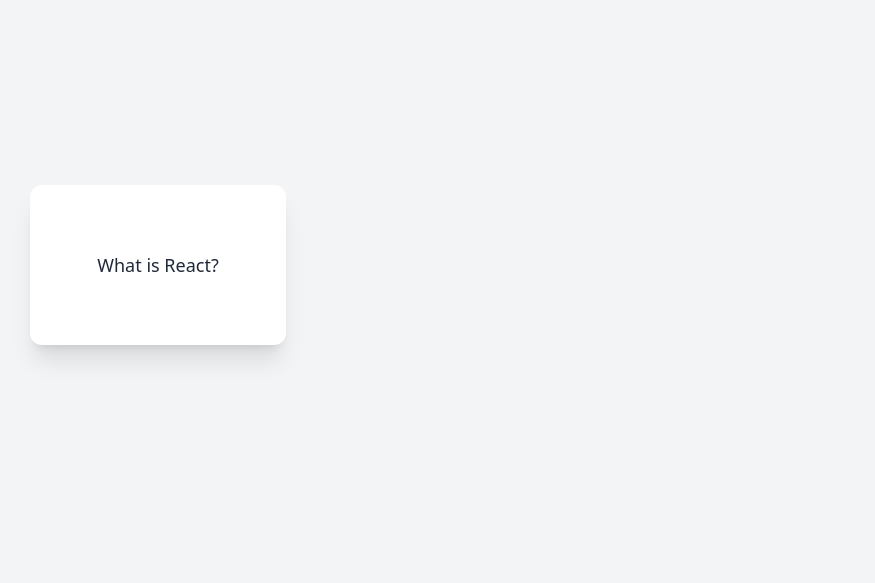
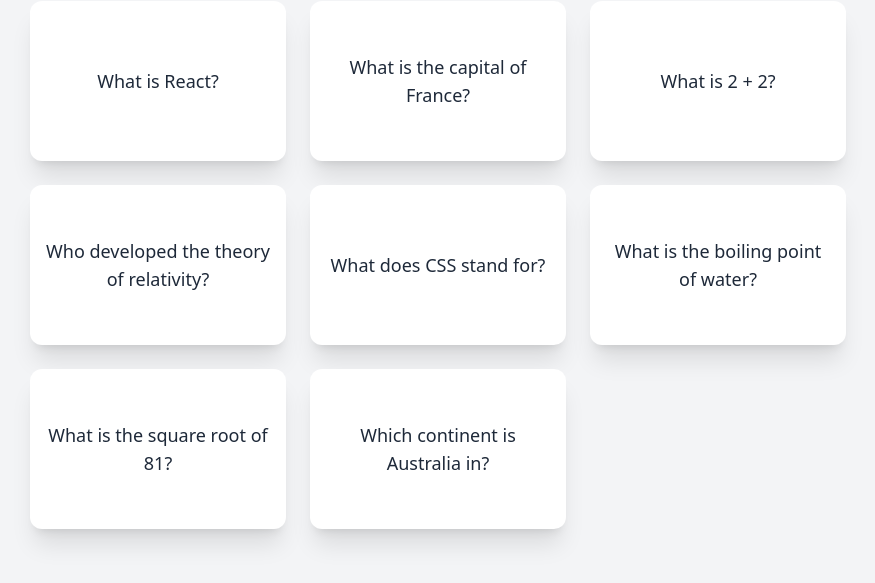
Before and after one commit to PraneethBunny123/All-App, a React (Vite) app: page / in a window 1280 px wide. Shown: the part 135-718 px from the top of the page, without its empty margins (202-1077 px from the left). Built offline with nearby package versions, Linux system fonts and the light colour scheme.

Commit message:
changed the static data to render few more questions

```diff
--- a/src/project-apps/QuizApp/QUESTIONS.js
+++ b/src/project-apps/QuizApp/QUESTIONS.js
@@ -1,2 +1,50 @@
-export const QUESTIONS = [{ id: 1, question: "What is React?", answer: "A JS library for building UIs" }
-]
+export const QUESTIONS = [
+  {
+    id: 1,
+    question: "What is React?",
+    answer: "A JS library for building UIs",
+    category: "Programming"
+  },
+  {
+    id: 2,
+    question: "What is the capital of France?",
+    answer: "Paris",
+    category: "Geography"
+  },
+  {
+    id: 3,
+    question: "What is 2 + 2?",
+    answer: "4",
+    category: "Math"
+  },
+  {
+    id: 4,
+    question: "Who developed the theory of relativity?",
+    answer: "Albert Einstein",
+    category: "Science"
+  },
+  {
+    id: 5,
+    question: "What does CSS stand for?",
+    answer: "Cascading Style Sheets",
+    category: "Programming"
+  },
+  {
+    id: 6,
+    question: "What is the boiling point of water?",
+    answer: "100°C (212°F)",
+    category: "Science"
+  },
+  {
+    id: 7,
+    question: "What is the square root of 81?",
+    answer: "9",
+    category: "Math"
+  },
+  {
+    id: 8,
+    question: "Which continent is Australia in?",
+    answer: "Australia",
+    category: "Geography"
+  }
+];
```
